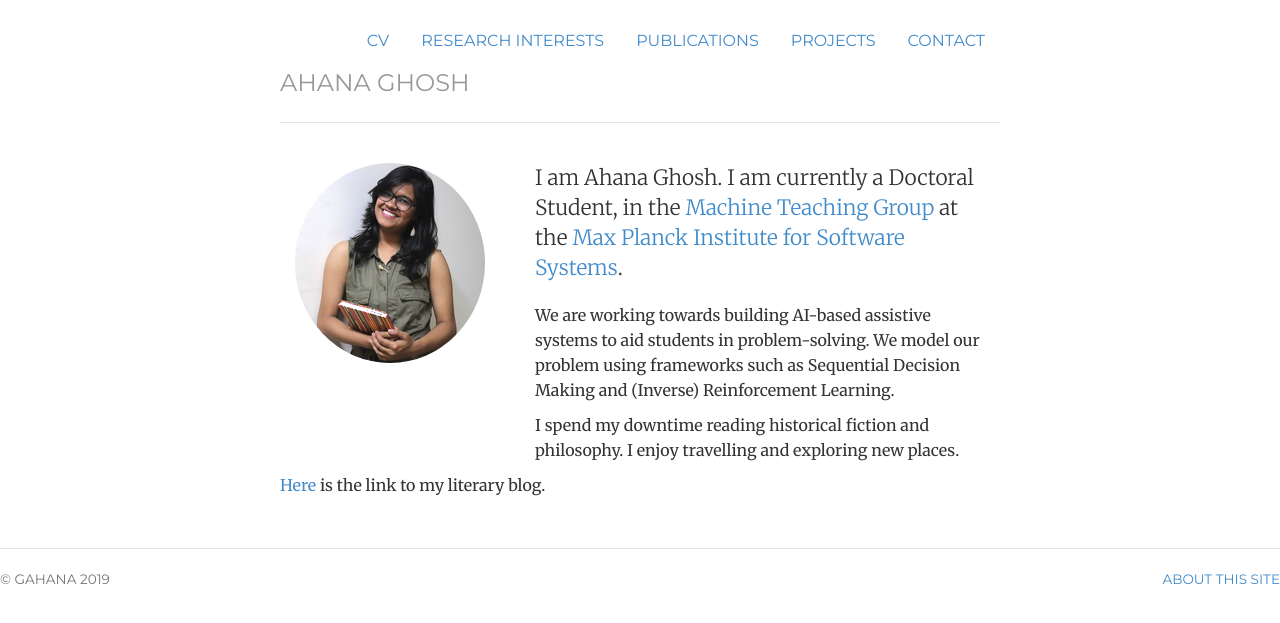
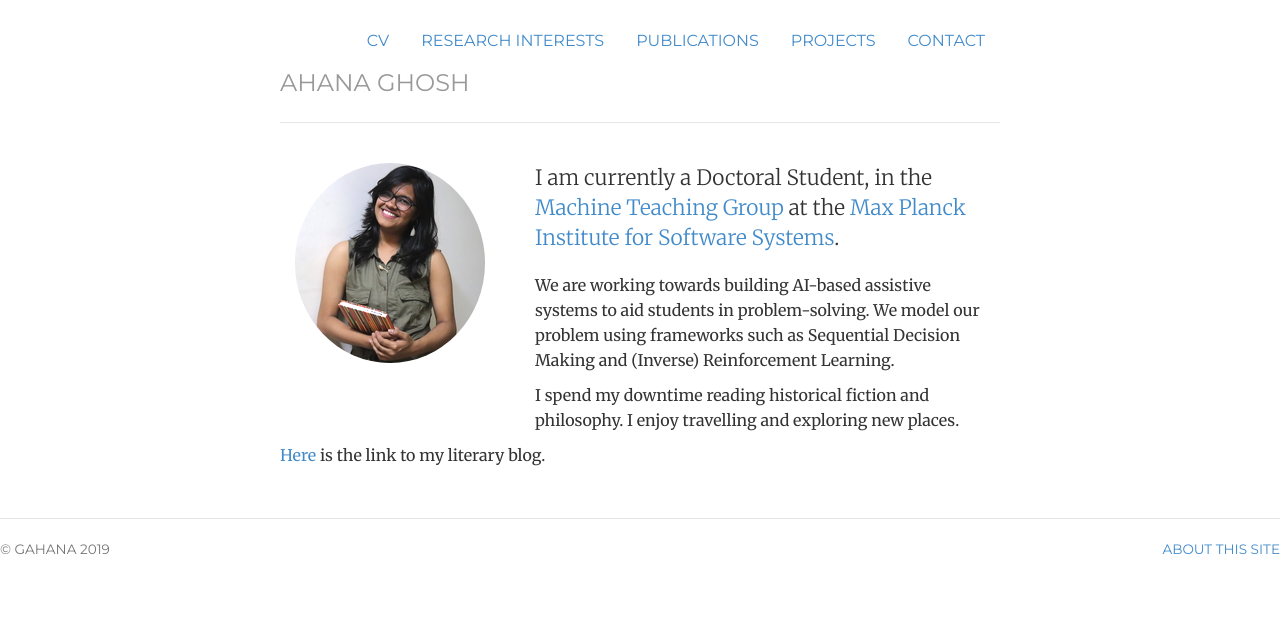
Before and after one commit to ahana204/ahana204.github.io, a Jekyll site: the page built from index.html, in a window 1280 px wide. Shown: the top 623 px of the page. Built offline with Jekyll 4.4.1, drawn with Linux system fonts in a browser that asks for light colours.

Commit message:
Update index.html

```diff
--- a/index.html
+++ b/index.html
@@ -15,7 +15,7 @@
 	<img  class="img-circle avatar" alt="Ahana Ghosh" src="img/ahana_new.png">
 	</div>
 	<div itemscope itemtype="http://data-vocabulary.org/Person" class="col-sm-8">
-	<p class="lead">I am <span itemprop="name">Ahana Ghosh.</span> I am currently a Doctoral Student, in the <a href="https://machineteaching.mpi-sws.org/index.html">Machine Teaching Group</a> at the <a href="https://www.mpi-sws.org/">Max Planck Institute for Software Systems</a>.</p>
+	<p class="lead">I am currently a Doctoral Student, in the <a href="https://machineteaching.mpi-sws.org/index.html">Machine Teaching Group</a> at the <a href="https://www.mpi-sws.org/">Max Planck Institute for Software Systems</a>.</p>
 	<p>We are working towards building AI-based assistive systems to aid students in problem-solving. We model our problem using frameworks such as Sequential Decision Making and (Inverse) Reinforcement Learning.
 </p>
 		<p>I spend my downtime reading historical fiction and philosophy. I enjoy travelling and exploring new places.</p>
```
